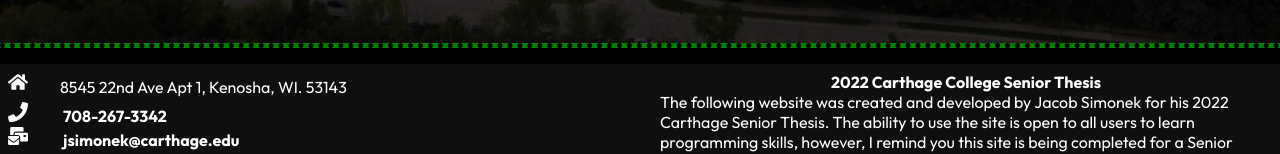
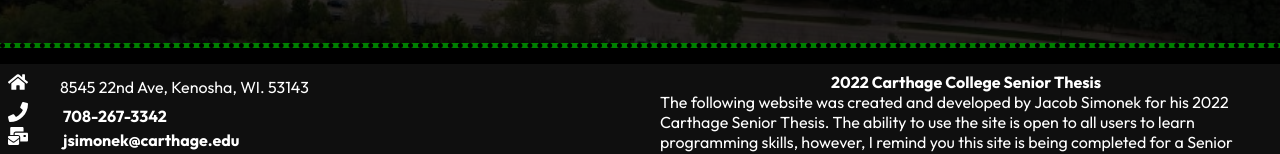
Before and after one commit to Simoja0428/Simoja0428.github.io, a React (Create React App) app: page / in a window 1280 px wide. Shown: the part 757-911 px from the top of the page. Built offline with nearby package versions, Linux system fonts and the light colour scheme.

Commit message:
Remove Apt #

```diff
--- a/src/components/Core/Footer.js
+++ b/src/components/Core/Footer.js
@@ -10,7 +10,7 @@ const Footer = () => {
                 <div className="location">
                     <FaHome size={20} style={{ color:"#fff", marginRight: "2rem"}} />
                     <div>
-                        <p>8545 22nd Ave Apt 1, Kenosha, WI. 53143</p>
+                        <p>8545 22nd Ave, Kenosha, WI. 53143</p>
                     </div>
                 </div>
                 <div className = "phone">
```
